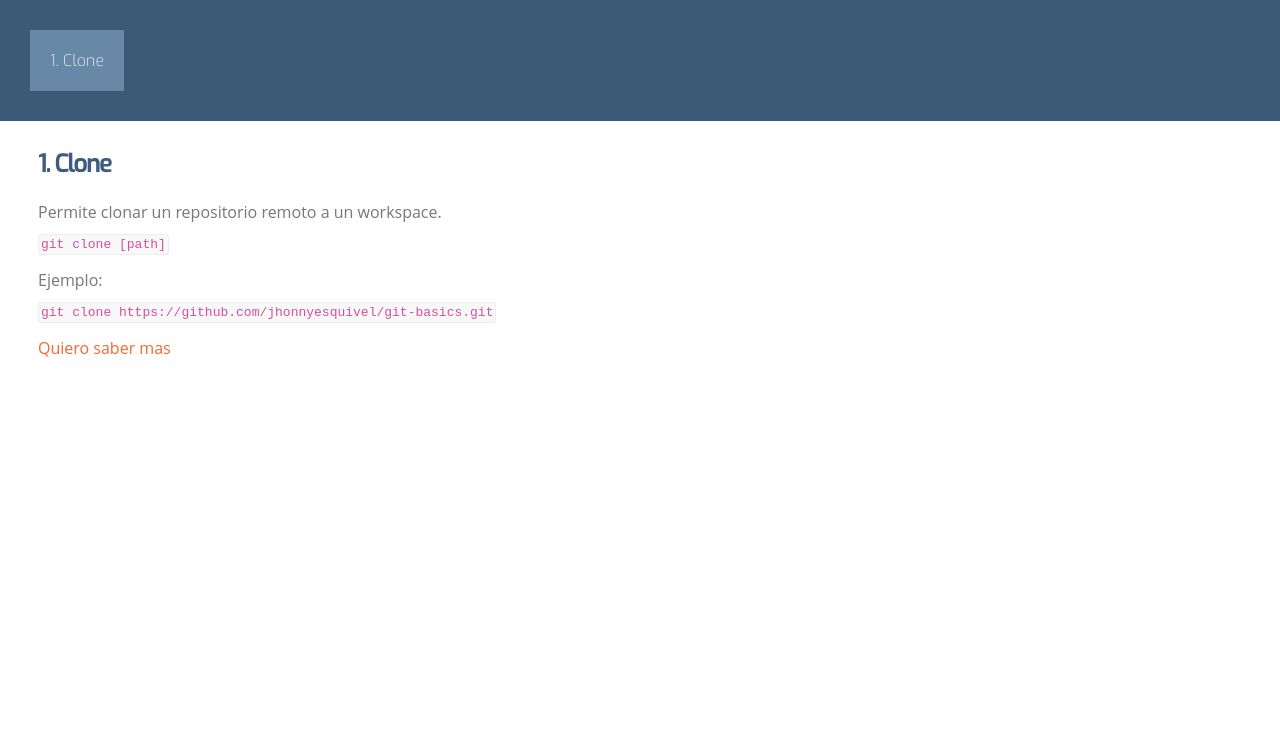
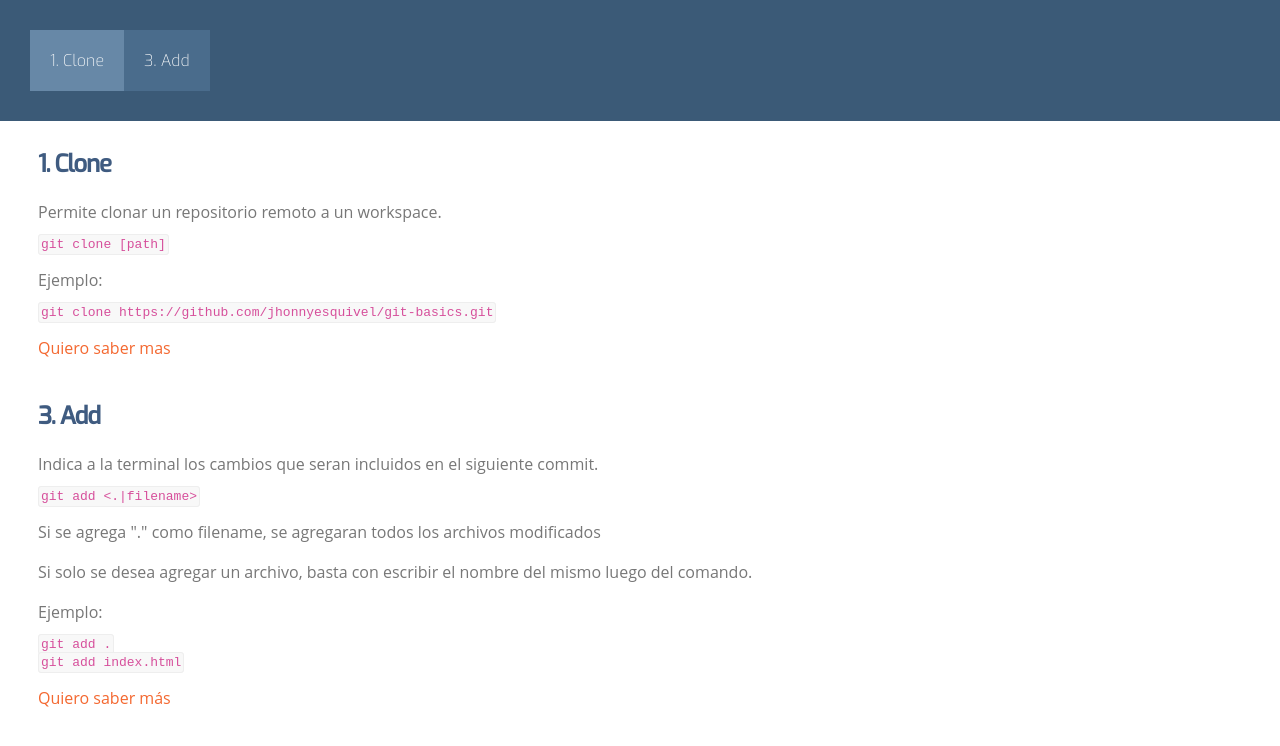
Before and after one commit to jhonnyesquivel/git-basics, a website: page index.html in a window 1280 px wide. Drawn offline with nearby package versions, Linux system fonts and the light colour scheme; a web font is replaced by a local one.

Commit message:
Se agregraron lineas de Add practicas (#21)
Se mergea el codigo

```diff
--- a/index.html
+++ b/index.html
@@ -14,6 +14,7 @@
     <div class="padded">
       <ul>
         <li><a id="link1" class="nav-section1" href="#section1">1. Clone</a></li>
+        <li><a id="link3" class="nav-section3" href="#section3">3. Add</a></li>
       </ul>
     </div>
   </nav>
@@ -28,6 +29,19 @@
     <p><a href="https://git-scm.com/docs/git-clone">Quiero saber mas</a></p>
   </article>
 
+  <article>
+    <h1 id="section2">3. Add</h1>
+    <p>Indica a la terminal los cambios que seran incluidos en el siguiente commit.</p>
+    <code> git add &lt;.|filename&gt; </code>
+    <p>Si se agrega "." como filename, se agregaran todos los archivos modificados</p>
+    <p>Si solo se desea agregar un archivo, basta con escribir el nombre del mismo luego del comando.</p>
+    <p>Ejemplo:</p>
+    <code> git add . </code>
+    <br>
+    <code> git add index.html </code>
+    <p><a href="https://git-scm.com/docs/git-add">Quiero saber más</a></p>
+  </article>
+
   <script src="https://code.jquery.com/jquery-3.5.0.min.js"
     integrity="sha256-xNzN2a4ltkB44Mc/Jz3pT4iU1cmeR0FkXs4pru/JxaQ=" crossorigin="anonymous"></script>
   <script src='./js/main.js'></script>
```
